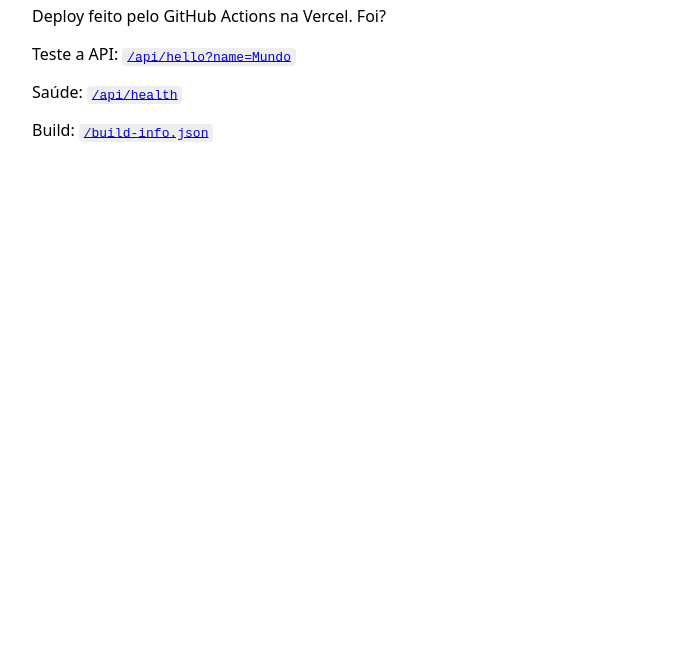
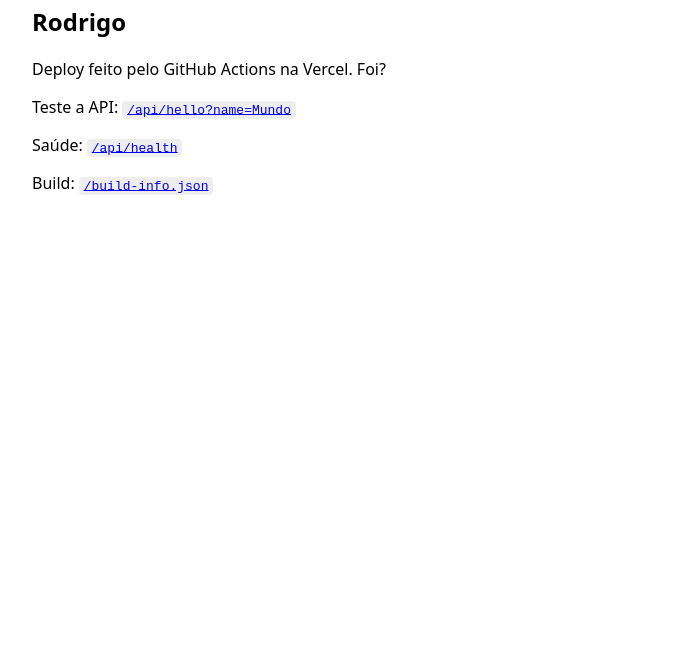
Before and after one commit to Rodrigo-Mazzucco/aula-ci-cd, a website: page public/index.html in a window 1280 px wide. Shown: the part 150-800 px from the top of the page, without its empty margins (288-972 px from the left). Drawn offline with Linux system fonts and the light colour scheme.

Commit message:
Add subtitle 'Rodrigo' to index.html

```diff
--- a/public/index.html
+++ b/public/index.html
@@ -8,6 +8,7 @@
 </head>
 <body>
   <h1>🚀 Pipeline Demo, Jesus te ama! Deus é amor, S2💛</h1>
+  <h2>Rodrigo</h2>
   <p>Deploy feito pelo GitHub Actions na Vercel. Foi?</p>
   <p>Teste a API: <a href="/api/hello?name=Mundo"><code>/api/hello?name=Mundo</code></a></p>
   <p>Saúde: <a href="/api/health"><code>/api/health</code></a></p>
```
